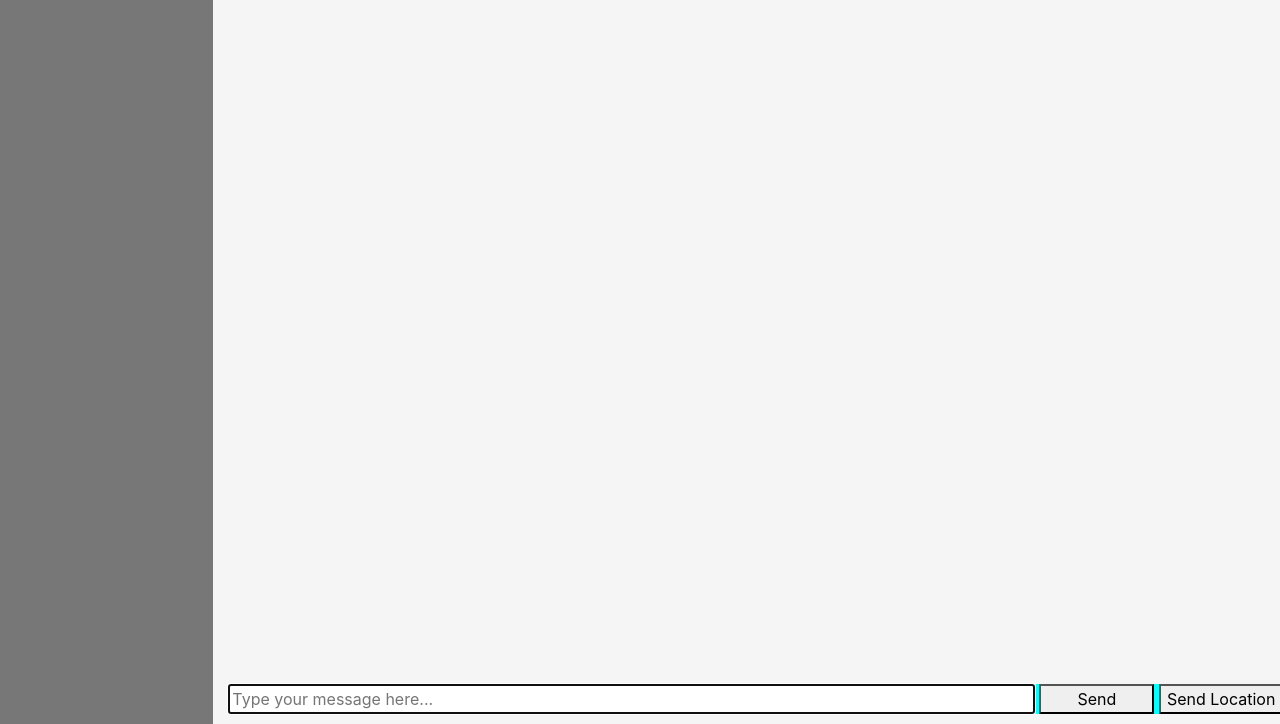
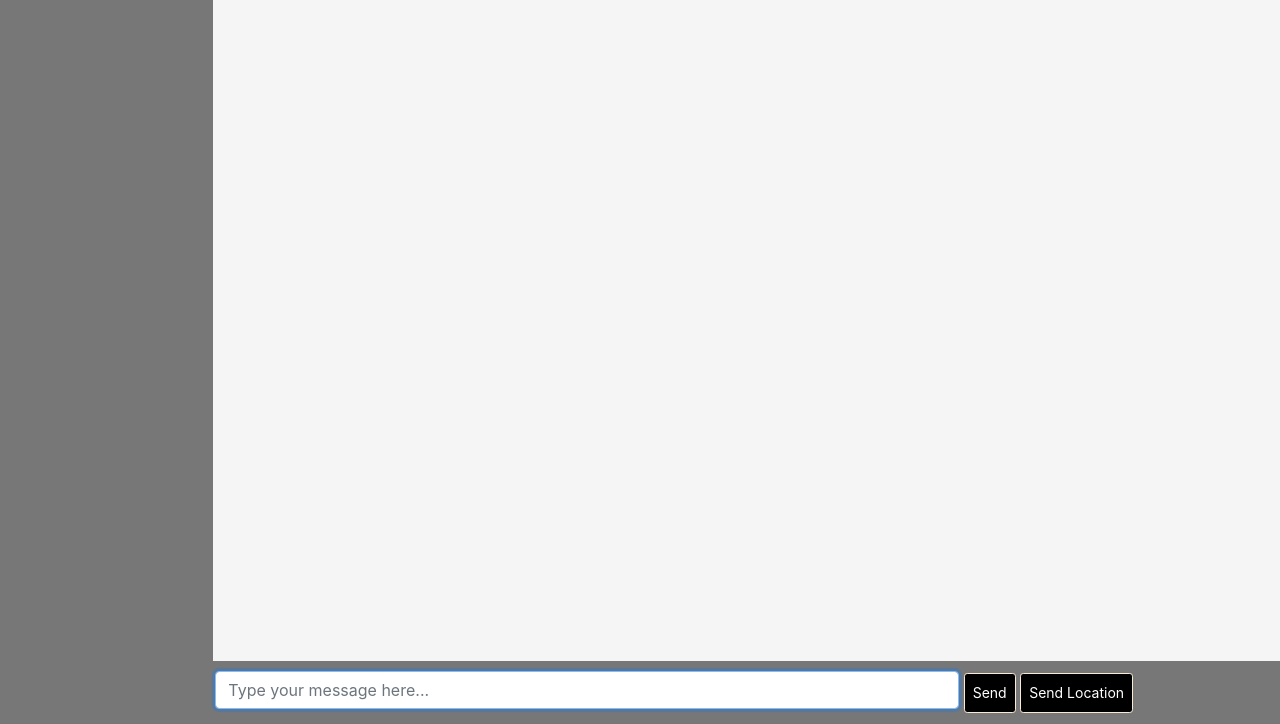
Before and after one commit to tiwari247/chat-app, a website: page public/index.html in a window 1280 px wide. Shown: the part 76-800 px from the top of the page. Drawn offline with nearby package versions, Linux system fonts and the light colour scheme; no server answers.

Commit message:
Adding some bootstrap

```diff
--- a/public/css/styles.css
+++ b/public/css/styles.css
@@ -26,6 +26,7 @@ html, body{
 #rightPane{
     background-color: whitesmoke;
     margin-left: 0;
+
 }
 
 #rightPane messages{
@@ -35,10 +36,12 @@ html, body{
 }
 
 #message{
-    background-color: aqua;
-    position: fixed;
-    top: 95%;
-    width: 90%;
+    position: absolute;
+    bottom: 0;
+    left: 0;
+    width: 100%;
+    background-color: #777;
+    padding: 10px 2px 10px 2px;
 }
 
 #message-form{
@@ -47,17 +50,24 @@ html, body{
 
 #message-form input{
     width: 70%;
-}
-
-#message-form button{
-    width: 10%;
+    margin-bottom: 5px;
 }
 
 #message button{
-
+    background: black;
+    border-color: antiquewhite;
+    height: 40px;
 }
 
 #messages{
     list-style: none;
     padding-left: 0;
 }
+
+#messages li{
+    background-color: greenyellow;
+    padding: 3px 0 3px 2px;
+    margin-bottom: 3px;
+    margin-top: 3px;
+    border-radius: 5px
+}
--- a/public/index.html
+++ b/public/index.html
@@ -9,24 +9,24 @@
 
         <div id="myContainer" class="container-fluid">
         <div id="myRow" class="row">
-            <div id="leftPane" class="col-md-2">
+            <div id="leftPane" class="col-lg-2 col-md-2 col-sm-4 col-1">
                 <h1>People</h1>
                 <hr />
             </div>
 
-            <div id="rightPane" class="col-md-10">
+            <div id="rightPane" class="col-lg-10 col-md-10 col-sm-8  col-11">
 
 
-                <ol id="messages">
+                <ol id="messages" class="text-success">
 
                 </ol>
 
                     <div id="message">
-                    <form id="message-form">
-                        <input type="text" name="message" placeholder="Type your message here..." autofocus autocomplete="off" />
-                        <button>Send</button>
+                    <form class="form-inline" id="message-form">
+                        <input type="text" name="message" placeholder="Type your message here..." autofocus autocomplete="off" class="form-control" />
+                        <button class="btn btn-primary btn-lg btn-md btn-sm btn xs">Send</button>
                     </form>
-                    <button id="location-message">Send Location</button>
+                    <button id="location-message" class="btn btn-primary btn-lg btn-md btn-sm btn xs">Send Location</button>
                     </div>
 
             </div>
```
